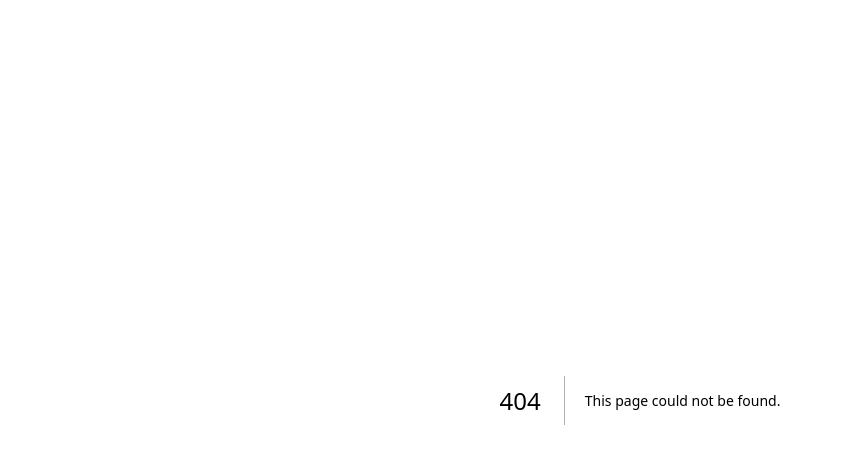
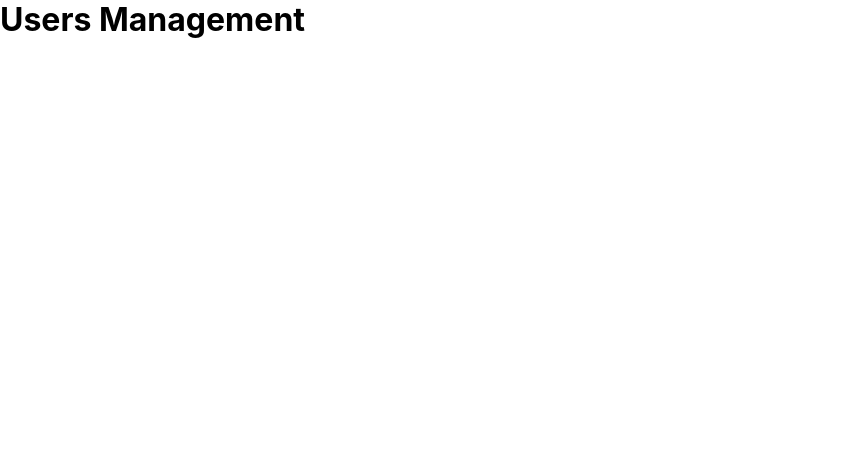
Before and after one commit to 9ar-IQ/nursery-management, a Next.js app: page /users in a window 1280 px wide. Before the commit this address had no page. Shown: the top 464 px of the page, without its empty margins (0-841 px from the left). Built offline with nearby package versions, Linux system fonts and the light colour scheme; sample sign-in values are in the browser's storage.

Commit message:
Create users.js

```diff
--- /dev/null
+++ b/pages/users.js
@@ -0,0 +1,9 @@
+import React from "react";
+export default function Users() {
+  return (
+    <div>
+      <h1>Users Management</h1>
+      {/* Add users CRUD and role assignment UI here */}
+    </div>
+  );
+}
```
